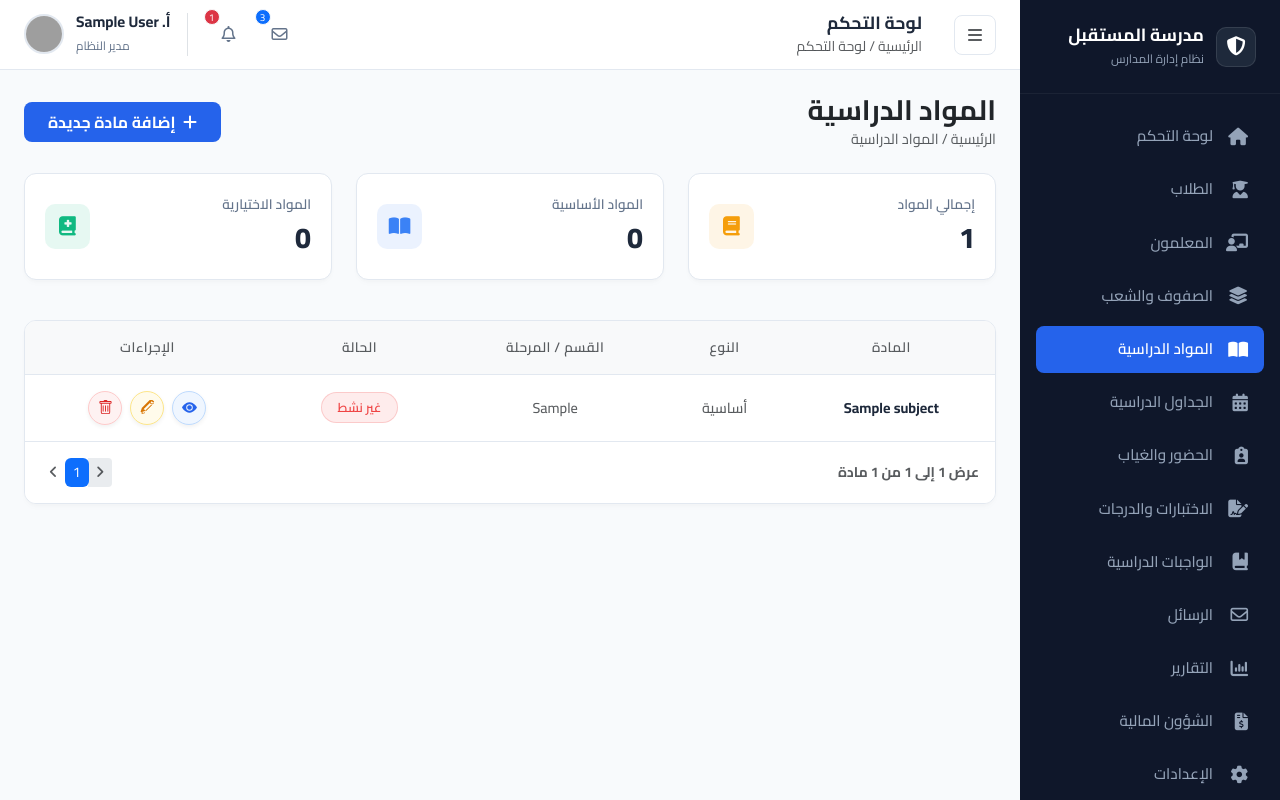
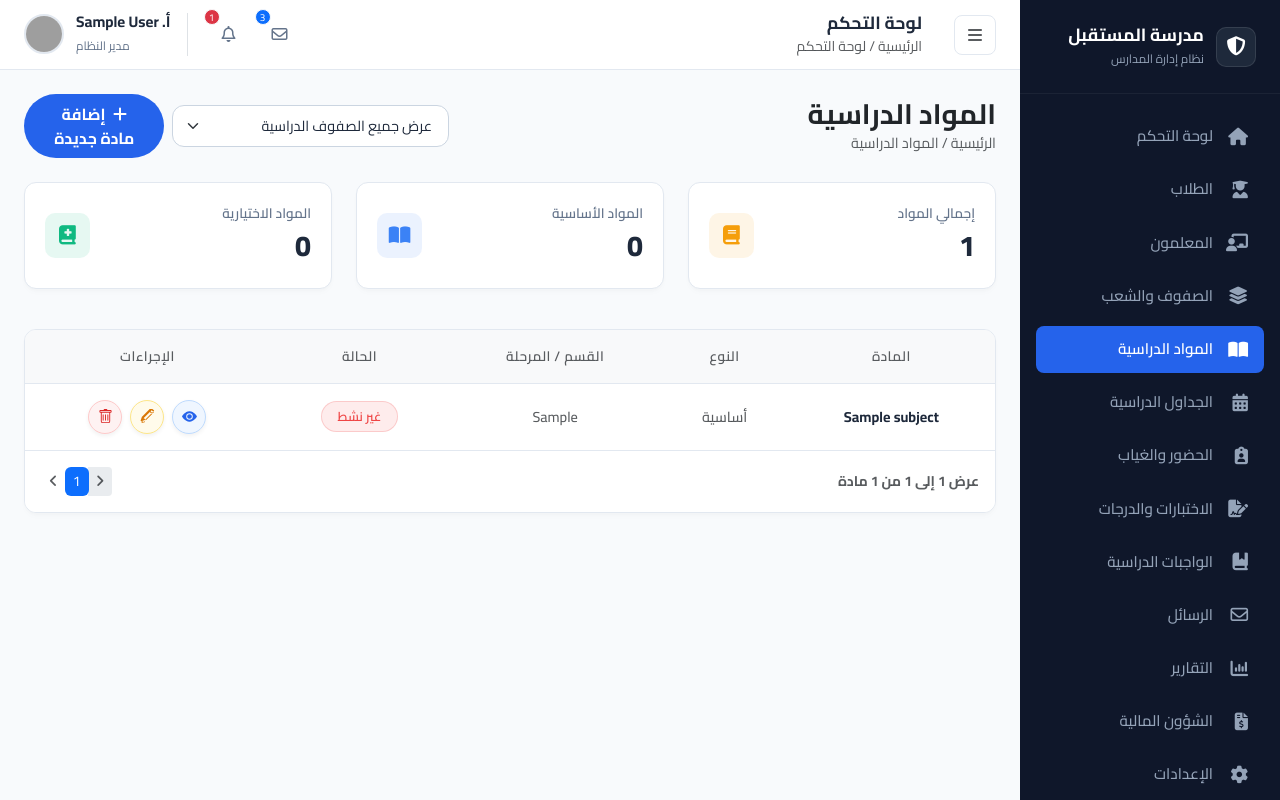
Before and after one commit to workITtame/school-system, a Flask app: page /academic/subjects in a window 1280 px wide. Run offline with Flask 3, Linux system fonts and the light colour scheme; a user stored in the database is signed in; tables that the repository leaves empty hold one stand-in row (values such as "Sample post"); some libraries are stand-ins or nearby versions; grey boxes are pictures that could not be loaded.

Commit message:
feat(academic): implement class_id deep filtering across students, teachers, subjects, and timetable action buttons

```diff
--- a/routes/academic_routes.py
+++ b/routes/academic_routes.py
@@ -73,14 +73,28 @@ def classes():
 @academic_bp.route('/subjects')
 def subjects():
     if 'user_id' not in session: return redirect(url_for('auth.login'))
-    subjects = Subject.query.all()
+
+    class_id = request.args.get('class_id', type=int)
+    classes = Classes.query.all()
+
+    if class_id:
+        from models.academic import ClassSubject
+        subject_ids = [cs.SubjectID for cs in ClassSubject.query.filter_by(ClassID=class_id).all()]
+        subjects = Subject.query.filter(Subject.SubID.in_(subject_ids)).all() if subject_ids else []
+    else:
+        subjects = Subject.query.all()
 
     total_subjects = len(subjects)
     optional = sum(1 for s in subjects if s.Type == 'اختيارية')
     mandatory = sum(1 for s in subjects if s.Type == 'أساسية')
 
+    selected_class = Classes.query.filter_by(CID=class_id).first() if class_id else None
+
     return render_template('academic/subjects.html',
                            subjects=subjects,
+                           classes=classes,
+                           selected_class_id=class_id,
+                           selected_class=selected_class,
                            total_subjects=total_subjects,
                            optional=optional,
                            mandatory=mandatory)
--- a/templates/academic/subjects.html
+++ b/templates/academic/subjects.html
@@ -6,14 +6,32 @@
 <div class="d-flex justify-content-between align-items-center mb-4 fade-in">
     <div>
         <h3 class="fw-bold m-0 text-dark">المواد الدراسية</h3>
-        <p class="text-muted mb-0" style="font-size: 0.9rem;">الرئيسية / المواد الدراسية</p>
+        <p class="text-muted mb-0" style="font-size: 0.9rem;">الرئيسية / المواد الدراسية {% if selected_class %}/ {{ selected_class.CName }}{% endif %}</p>
     </div>
-    <div class="d-flex gap-2">
-        <button class="btn btn-primary fw-bold px-4" style="background: var(--primary); border: none;" data-bs-toggle="modal" data-bs-target="#addSubjectModal">
+    <div class="d-flex align-items-center gap-2">
+        <select class="form-select form-select-modern rounded-pill" style="min-width: 220px;" onchange="if(this.value){ window.location.href='/academic/subjects?class_id='+this.value } else { window.location.href='/academic/subjects' }">
+            <option value="">عرض جميع الصفوف الدراسية</option>
+            {% for c in classes %}
+            <option value="{{ c.CID }}" {% if selected_class_id == c.CID %}selected{% endif %}>{{ c.CName }} ({{ c.Stage }})</option>
+            {% endfor %}
+        </select>
+        <button class="btn btn-primary fw-bold px-4 rounded-pill" style="background: var(--primary); border: none;" data-bs-toggle="modal" data-bs-target="#addSubjectModal">
             <i class="fa-solid fa-plus me-1"></i> إضافة مادة جديدة
         </button>
     </div>
 </div>
+
+{% if selected_class %}
+<div class="alert alert-info d-flex align-items-center justify-content-between mb-4 rounded-4 shadow-sm border border-info-subtle">
+    <div class="d-flex align-items-center gap-2">
+        <i class="fa-solid fa-circle-info fs-5 text-info"></i>
+        <span>يتم الآن عرض <strong>المواد المسجلة والمستهدفة لـ: {{ selected_class.CName }} ({{ selected_class.Stage }})</strong> (إجمالي {{ total_subjects }} مواد)</span>
+    </div>
+    <a href="{{ url_for('academic.subjects') }}" class="btn btn-sm btn-light text-dark fw-bold rounded-pill border">
+        <i class="fa-solid fa-xmark me-1"></i> إزالة الفلترة
+    </a>
+</div>
+{% endif %}
 
 <!-- Stat Cards -->
 <div class="row mb-4 fade-in">
--- a/templates/teacher/index.html
+++ b/templates/teacher/index.html
@@ -544,7 +544,10 @@
         const status = document.getElementById('filterStatus')?.value || '';
         const gender = document.getElementById('filterGender')?.value || '';
 
-        const url = `/api/v1/teachers?page=${page}&limit=10&search=${encodeURIComponent(currentSearch)}&qual=${encodeURIComponent(qual)}&status=${encodeURIComponent(status)}&gender=${encodeURIComponent(gender)}`;
+        const urlParams = new URLSearchParams(window.location.search);
+        const classId = urlParams.get('class_id') || '';
+
+        const url = `/api/v1/teachers?page=${page}&limit=10&search=${encodeURIComponent(currentSearch)}&qual=${encodeURIComponent(qual)}&status=${encodeURIComponent(status)}&gender=${encodeURIComponent(gender)}&class_id=${encodeURIComponent(classId)}`;
 
         fetch(url, { headers: apiHeadersJSON })
         .then(res => res.json())
```
Also changed, not shown: routes/api_routes.py (+11 -0 lines), templates/students.html (+10 -0 lines), templates/timetable/index.html (+8 -0 lines).
